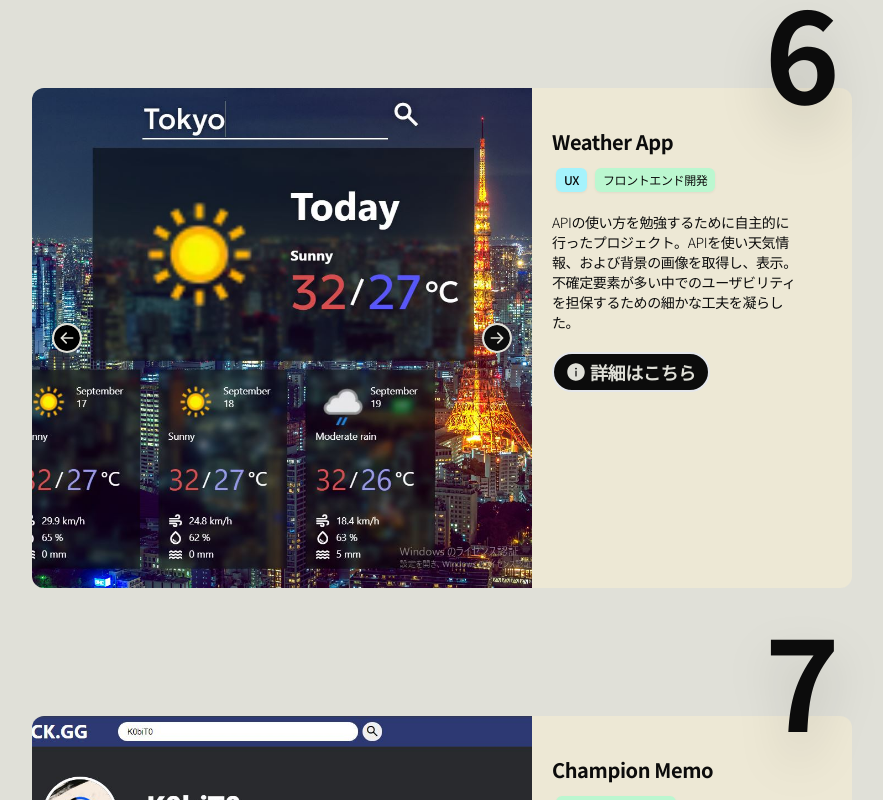
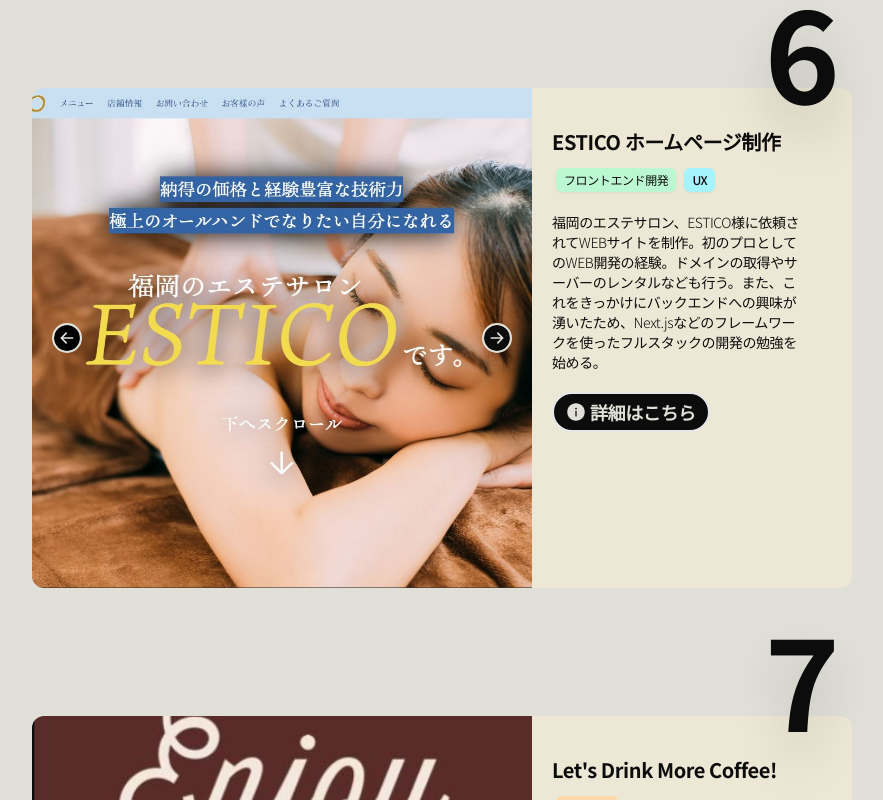
Before and after one commit to OriginalTT/my_portfolio, a Next.js app: page /jp/works in a window 1280 px wide. Shown: the part 3320-4120 px from the top of the page, without its empty margins (188-1071 px from the left). Built offline with nearby package versions, Linux system fonts and the light colour scheme.

Commit message:
Add estico to works

```diff
--- a/app/en/works/variables.js
+++ b/app/en/works/variables.js
@@ -172,6 +172,29 @@ export const projects = [
         )
     },
     {
+        id: 12,
+        "title": "ESTICO Website Creation",
+        "genre": [1, 0],
+        "technology": ['HTML', 'CSS', 'JavaScript'],
+        "thumbnail": 2,
+        "description": "Developed a website for ESTICO, an esthetic salon in Fukuoka, upon their request. This was my first experience as a professional web developer. I also took care of domain registration and server rental. Furthermore, this sparked my interest in the backend, prompting me to start learning about full-stack development using frameworks like Next.js.",
+        tldr: [
+            'Developed a website using foundational technologies like HTML and CSS.',
+            'Handled deployment tasks such as domain registration.',
+            'Integrated external services, establishing a link with platforms like Instagram.'
+        ],
+        page: (
+            <article className="flex flex-col gap-5">
+                <a href='https://www.estico.net/index.html' target='_blank'
+                    className='font-bold bg-offwhite text-highlight px-5 py-3 rounded-full
+                    w-fit mx-auto hover:text-offwhite hover:bg-highlight2 border-offwhite border-2 box-border'
+                >Visit the website
+                    <BiLinkExternal className='inline-block' />
+                </a>
+            </article>
+        )
+    },
+    {
         id: 6,
         "title": "Let's Drink More Coffee!",
         "genre": [2],
@@ -183,7 +206,7 @@ export const projects = [
     {
         id: 4,
         "title": "Weather App",
-        "genre": [0, 1],
+        "genre": [1, 0],
         "technology": ['HTML', 'CSS', 'JavaScript', 'React', 'API'],
         "thumbnail": 2,
         "description": "A project undertaken voluntarily to study the usage of APIs. The app fetches and displays weather information and background images using APIs. A lot of intricate details were incorporated to ensure user usability amidst many uncertain elements.",
--- a/app/jp/works/variables.js
+++ b/app/jp/works/variables.js
@@ -171,9 +171,41 @@ export const projects = [
         )
     },
     {
+        id: 12,
+        "title": "ESTICO ホームページ制作",
+        "genre": [1, 0],
+        "technology": ['HTML', 'CSS', 'JavaScript'],
+        "thumbnail": 2,
+        "description": "福岡のエステサロン、ESTICO様に依頼されてWEBサイトを制作。初のプロとしてのWEB開発の経験。ドメインの取得やサーバーのレンタルなども行う。また、これをきっかけにバックエンドへの興味が湧いたため、Next.jsなどのフレームワークを使ったフルスタックの開発の勉強を始める。",
+        tldr: [
+            'HTMLやCSSなどの基礎的な技術を使ってWEBサイトを制作。',
+            'ドメインの取得などのデプロイメントの作業を行う。',
+            '外部サービスを使い、Instagramなどとの連携を行う。'
+        ],
+        page: (
+            <article className="flex flex-col gap-5">
+                <a href='https://www.estico.net/index.html' target='_blank'
+                    className='font-bold bg-offwhite text-highlight px-5 py-3 rounded-full
+                    w-fit mx-auto hover:text-offwhite hover:bg-highlight2 border-offwhite border-2 box-border'
+                >ホームページはこちら
+                    <BiLinkExternal className='inline-block' />
+                </a>
+            </article>
+        )
+    },
+    {
+        id: 6,
+        "title": "Let's Drink More Coffee!",
+        "genre": [2],
+        "technology": ['Adobe Premiere Pro', 'Adobe After Effects'],
+        "thumbnail": 2,
+        "description": "モーショングラフィックスをとおしてのストーリーテリング。明確なCall to Actionをいかに視聴者に伝えるのかという課題。縦長の画面比、尺も最大30秒という近年のトレンドであるショート動画のフォーマットで制作。",
+        video: (<iframe width="800" height="500" src="https://youtube.com/embed/Vf1FHaUaSik?si=KJUhXH9qKrKEu5yK" title="YouTube video player" frameborder="0" allow="accelerometer; autoplay; clipboard-write; encrypted-media; gyroscope; picture-in-picture; web-share" allowfullscreen></iframe>)
+    },
+    {
         id: 4,
         "title": "Weather App",
-        "genre": [0, 1],
+        "genre": [1, 0],
         "technology": ['HTML', 'CSS', 'JavaScript', 'React', 'API'],
         "thumbnail": 2,
         "description": "APIの使い方を勉強するために自主的に行ったプロジェクト。APIを使い天気情報、および背景の画像を取得し、表示。不確定要素が多い中でのユーザビリティを担保するための細かな工夫を凝らした。",
@@ -253,15 +285,6 @@ export const projects = [
         )
     },
     {
-        id: 6,
-        "title": "Let's Drink More Coffee!",
-        "genre": [2],
-        "technology": ['Adobe Premiere Pro', 'Adobe After Effects'],
-        "thumbnail": 2,
-        "description": "モーショングラフィックスをとおしてのストーリーテリング。明確なCall to Actionをいかに視聴者に伝えるのかという課題。縦長の画面比、尺も最大30秒という近年のトレンドであるショート動画のフォーマットで制作。",
-        video: (<iframe width="800" height="500" src="https://youtube.com/embed/Vf1FHaUaSik?si=KJUhXH9qKrKEu5yK" title="YouTube video player" frameborder="0" allow="accelerometer; autoplay; clipboard-write; encrypted-media; gyroscope; picture-in-picture; web-share" allowfullscreen></iframe>)
-    },
-    {
         id: 9,
         "title": "RoboRenaissance: Exploring the Technology Behind Conversational AI",
         "genre": [2],
```
Also changed, not shown: public/projects/12/thumbnail_0.JPG (added), public/projects/12/thumbnail_1.JPG (added).
